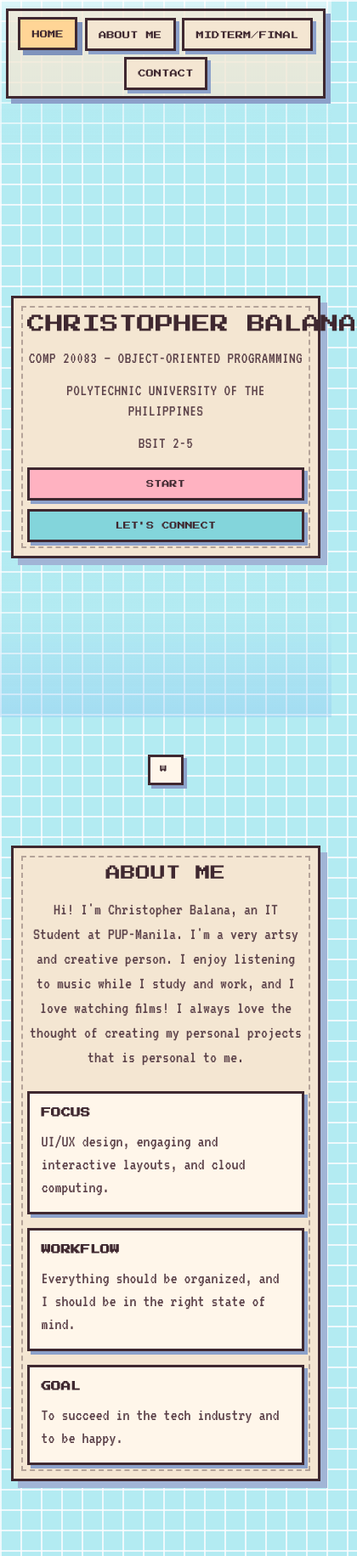
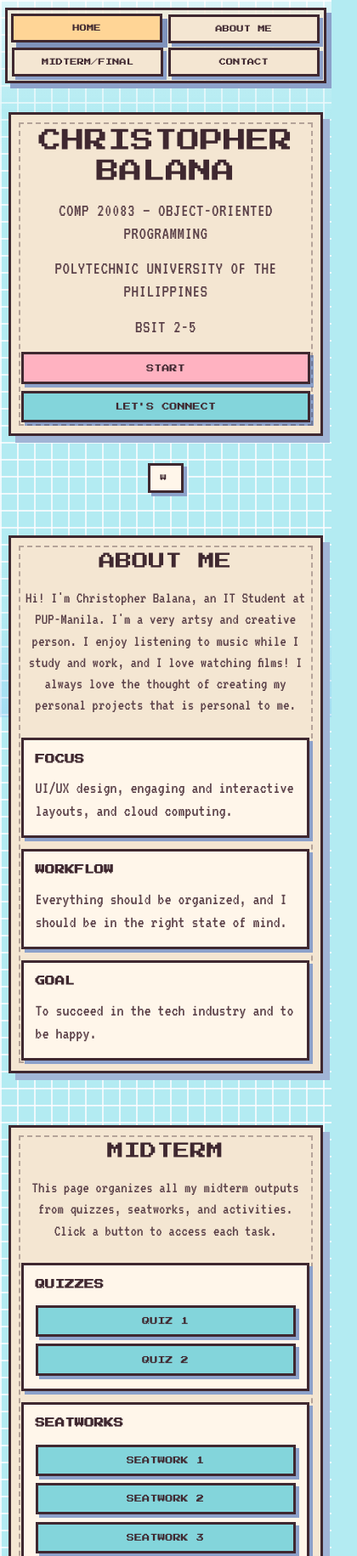
Before and after one commit to chrisb0305/personal-e-portfolio, a plain HTML site: page index.html in a window 390 px wide. Shown: the top 1831 px of the page at 85% size, 420 px wide, since content can reach past the window. Drawn offline with Linux system fonts and the light colour scheme.

Commit message:
Add files via upload

```diff
--- a/index.html
+++ b/index.html
@@ -154,6 +154,28 @@
 
 	<script>
 		const navLinks = Array.from(document.querySelectorAll('.jump-nav a[href^="#"]'));
+		const instantHashKey = 'instantHashNav';
+		const shouldUseInstantHash = sessionStorage.getItem(instantHashKey) === '1';
+
+		if (shouldUseInstantHash && window.location.hash) {
+			document.documentElement.style.scrollBehavior = 'auto';
+			const instantTarget = document.querySelector(window.location.hash);
+			const examPanel = document.querySelector('#exam');
+			if (examPanel) {
+				examPanel.classList.add('no-pop');
+				examPanel.classList.add('is-visible');
+			}
+			if (instantTarget) {
+				instantTarget.classList.add('no-pop');
+				instantTarget.classList.add('is-visible');
+				instantTarget.scrollIntoView({ block: 'start' });
+			}
+			sessionStorage.removeItem(instantHashKey);
+			requestAnimationFrame(() => {
+				document.documentElement.style.scrollBehavior = '';
+			});
+		}
+
 		const sections = navLinks
 			.map((link) => document.querySelector(link.getAttribute('href')))
 			.filter(Boolean);
@@ -179,6 +201,32 @@
 		sections.forEach((section) => sectionObserver.observe(section));
 		setActiveNav('home');
 
+		const reducedMotion = window.matchMedia('(prefers-reduced-motion: reduce)').matches;
+		const revealPanels = Array.from(document.querySelectorAll('.panel'));
+
+		if (reducedMotion) {
+			revealPanels.forEach((panel) => panel.classList.add('is-visible'));
+		} else {
+			const revealObserver = new IntersectionObserver(
+				(entries, observer) => {
+					entries.forEach((entry) => {
+						if (entry.isIntersecting) {
+							entry.target.classList.add('is-visible');
+							observer.unobserve(entry.target);
+						}
+					});
+				},
+				{ rootMargin: '0px 0px -14% 0px', threshold: 0.2 }
+			);
+
+			revealPanels.forEach((panel, index) => {
+				if (index === 0) {
+					panel.classList.add('is-visible');
+				}
+				revealObserver.observe(panel);
+			});
+		}
+
 		const rotatingText = document.querySelector('.between-message-text');
 		const rotatingPhrases = [
 			'Welcome to my e-portfolio...',
@@ -186,7 +234,6 @@
 			"Let's connect!"
 		];
 
-		const reducedMotion = window.matchMedia('(prefers-reduced-motion: reduce)').matches;
 		if (rotatingText) {
 			if (reducedMotion) {
 				rotatingText.textContent = rotatingPhrases[0];
--- a/main.css
+++ b/main.css
@@ -30,6 +30,7 @@ body {
 	isolation: isolate;
 	margin: 0;
 	min-height: 100vh;
+	overflow-x: hidden;
 	font-family: "VT323", monospace;
 	font-size: 1.4rem;
 	line-height: 1.25;
@@ -194,28 +195,66 @@ main {
 #midterm,
 #exam,
 #socials {
-	opacity: 0;
-	animation: reveal 420ms steps(6, end) forwards;
+	opacity: 1;
 }
 
 #about {
-	animation-delay: 80ms;
+	min-height: auto;
 }
 
 #midterm {
-	animation-delay: 140ms;
 	min-height: auto;
 	padding-bottom: 0.6rem;
 }
 
 #exam {
-	animation-delay: 200ms;
 	min-height: auto;
 	padding-top: 0.6rem;
 }
 
 #socials {
-	animation-delay: 260ms;
+	min-height: auto;
+}
+
+.panel:not(#home) .section-shell > h2,
+.panel:not(#home) .section-shell > p,
+.panel:not(#home) .section-shell > .info-grid,
+.panel:not(#home) .section-shell > .midterm-grid,
+.panel:not(#home) .section-shell > .social-grid {
+	opacity: 0;
+	transform: translateY(18px) scale(0.94);
+	transition: transform 780ms cubic-bezier(0.18, 0.9, 0.24, 1), opacity 620ms ease-out;
+	will-change: transform, opacity;
+}
+
+.panel:not(#home).is-visible .section-shell > h2,
+.panel:not(#home).is-visible .section-shell > p,
+.panel:not(#home).is-visible .section-shell > .info-grid,
+.panel:not(#home).is-visible .section-shell > .midterm-grid,
+.panel:not(#home).is-visible .section-shell > .social-grid {
+	opacity: 1;
+	transform: translateY(0) scale(1);
+}
+
+.panel.no-pop .section-shell > h2,
+.panel.no-pop .section-shell > p,
+.panel.no-pop .section-shell > .info-grid,
+.panel.no-pop .section-shell > .midterm-grid,
+.panel.no-pop .section-shell > .social-grid,
+.panel.no-pop .card {
+	transition: none;
+}
+
+.scroll-pop {
+	opacity: 0;
+	transform: translateY(18px) scale(0.94);
+	transition: transform 780ms cubic-bezier(0.18, 0.9, 0.24, 1), opacity 620ms ease-out;
+	will-change: transform, opacity;
+}
+
+.scroll-pop.is-visible {
+	opacity: 1;
+	transform: translateY(0) scale(1);
 }
 
 .hero {
@@ -355,17 +394,22 @@ main {
 	border: var(--pixel-border);
 	background: #fff6ea;
 	box-shadow: var(--pixel-shadow);
-	animation: pop-in 360ms steps(6, end) both;
+	opacity: 0;
+	transform: translateY(12px) scale(0.92);
+	transition: transform 700ms cubic-bezier(0.2, 0.88, 0.24, 1), opacity 560ms ease-out;
 }
 
-.midterm-grid .card:nth-child(2),
-.info-grid .card:nth-child(2) {
-	animation-delay: 80ms;
+.panel.is-visible .card {
+	opacity: 1;
+	transform: translateY(0) scale(1);
 }
 
-.midterm-grid .card:nth-child(3),
+.info-grid .card:nth-child(2) {
+	transition-delay: 140ms;
+}
+
 .info-grid .card:nth-child(3) {
-	animation-delay: 150ms;
+	transition-delay: 240ms;
 }
 
 .card h3,
@@ -544,6 +588,18 @@ main {
 }
 
 @media (prefers-reduced-motion: reduce) {
+	.panel:not(#home) .section-shell > h2,
+	.panel:not(#home) .section-shell > p,
+	.panel:not(#home) .section-shell > .info-grid,
+	.panel:not(#home) .section-shell > .midterm-grid,
+	.panel:not(#home) .section-shell > .social-grid,
+	.scroll-pop,
+	.card {
+		opacity: 1;
+		transform: none;
+		transition: none;
+	}
+
 	#home .typewriter-name {
 		width: auto;
 		border-right: 0;
@@ -558,13 +614,16 @@ main {
 	}
 
 	.topbar {
-		padding: 0.65rem 0.45rem 0.2rem;
+		padding: 0.55rem 0.5rem 0.2rem;
 	}
 
 	.jump-nav {
-		gap: 0.45rem;
-		padding: 0.5rem 0.55rem 0.42rem;
+		width: min(100%, 460px);
+		gap: 0.35rem;
+		padding: 0.45rem;
 		font-size: 0.58rem;
+		display: grid;
+		grid-template-columns: repeat(2, minmax(0, 1fr));
 	}
 
 	.jump-nav .nav-symbol {
@@ -577,8 +636,15 @@ main {
 		display: none;
 	}
 
+	.jump-nav a {
+		width: 100%;
+		padding: 0.56rem 0.5rem 0.5rem;
+	}
+
 	.panel {
-		padding: 3.2rem 0.8rem;
+		min-height: auto;
+		padding: 2.25rem 0.85rem;
+		scroll-margin-top: 6rem;
 	}
 
 	.site-footnote {
@@ -605,11 +671,47 @@ main {
 
 	.hero-copy,
 	.section-shell {
-		padding: 1rem;
+		padding: 0.95rem;
+		width: 100%;
+	}
+
+	.hero-copy h1 {
+		font-size: clamp(1.08rem, 8vw, 1.7rem);
+		line-height: 1.35;
+	}
+
+	#home .typewriter-name {
+		width: auto;
+		white-space: normal;
+		border-right: 0;
+		animation: none;
+	}
+
+	.hero-copy p {
+		font-size: clamp(1rem, 5.5vw, 1.35rem);
+	}
+
+	.section-title {
+		font-size: clamp(0.95rem, 5vw, 1.35rem);
+	}
+
+	.section-copy {
+		font-size: clamp(1.05rem, 4.8vw, 1.25rem);
+		line-height: 1.35;
+	}
+
+	.info-grid,
+	.midterm-grid {
+		grid-template-columns: 1fr;
+		gap: 0.8rem;
 	}
 
 	.card {
 		padding: 0.85rem 0.85rem 0.95rem;
+	}
+
+	.link-list {
+		gap: 0.52rem;
 	}
 
 	.pill-link,
@@ -618,6 +720,11 @@ main {
 		width: 100%;
 		font-size: 0.57rem;
 		line-height: 1.5;
+		padding: 0.58rem 0.56rem 0.52rem;
+	}
+
+	.social-grid {
+		gap: 0.5rem;
 	}
 
 	.social-grid .social-link {
@@ -626,3 +733,37 @@ main {
 		line-height: 1;
 	}
 }
+
+@media (max-width: 420px) {
+	body {
+		font-size: 1.15rem;
+		background-size: 20px 20px;
+	}
+
+	.topbar {
+		padding-inline: 0.35rem;
+	}
+
+	.jump-nav {
+		font-size: 0.52rem;
+		padding: 0.35rem;
+	}
+
+	.panel {
+		padding: 1.9rem 0.6rem;
+	}
+
+	.hero-copy,
+	.section-shell {
+		padding: 0.8rem;
+	}
+
+	.between-message p {
+		font-size: 0.48rem;
+	}
+
+	.social-grid .social-link {
+		width: 2.65rem;
+		height: 2.65rem;
+	}
+}
```
Also changed, not shown: midterms/activities/activity-1/index.html (+3 -1 lines), midterms/activities/activity-2/index.html (+3 -1 lines), midterms/activities/activity-3/index.html (+3 -1 lines), midterms/activities/activity-4/index.html (+3 -1 lines), midterms/activities/activity-5/index.html (+3 -1 lines), midterms/quizzes/quiz-1/index.html (+3 -1 lines), midterms/quizzes/quiz-2/index.html (+3 -1 lines), midterms/reveal-pop.js (added, +36 -0 lines), midterms/seatworks/seatwork-1/index.html (+3 -1 lines), midterms/seatworks/seatwork-2/index.html (+3 -1 lines), midterms/seatworks/seatwork-3/index.html (+3 -1 lines).
